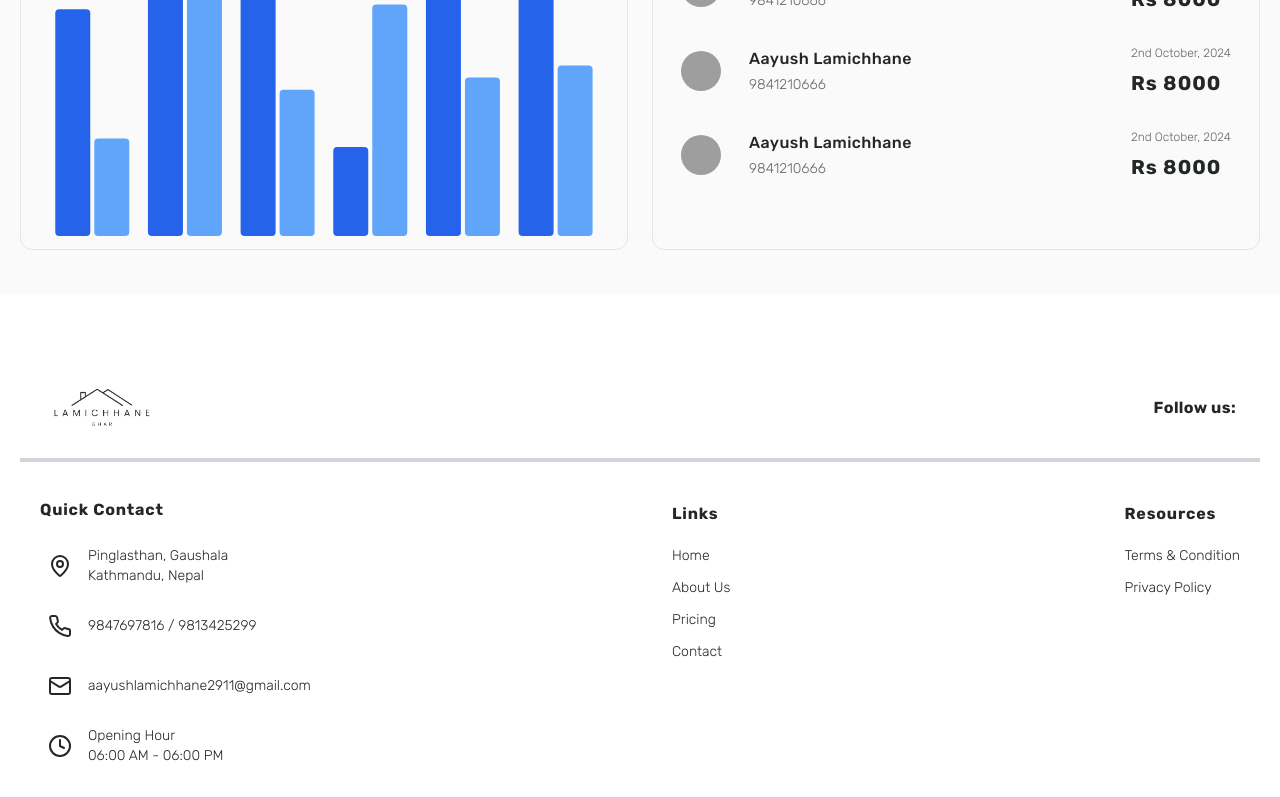
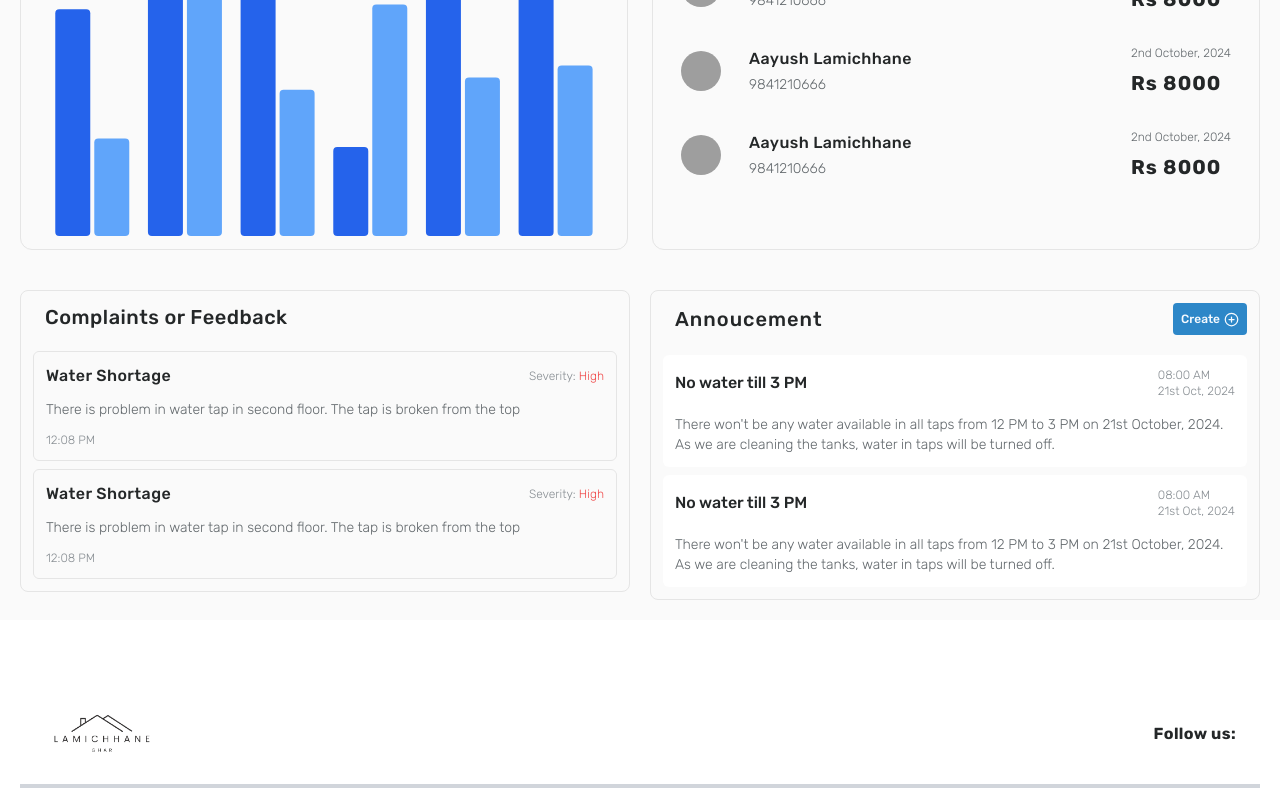
Before and after one commit to AaaayushXD/Rental, a Next.js app: page /admin/dashboard in a window 1280 px wide. Shown: the part 551-1348 px from the top of the page. Built offline with nearby package versions, Linux system fonts and the light colour scheme; grey boxes are pictures that could not be loaded.

Commit message:
ui: complete admin dashboard

```diff
--- a/src/app/admin/dashboard/page.tsx
+++ b/src/app/admin/dashboard/page.tsx
@@ -1,10 +1,12 @@
 "use client";
 import React from "react";
 import BoilerPlate from "../BoilerPlate";
-import { DollarSign } from "lucide-react";
+import { DollarSign, PlusCircle } from "lucide-react";
 import { ChartContainer, type ChartConfig } from "@/components/ui/chart";
 import { Bar, BarChart } from "recharts";
 import RecentPayment from "@/components/cards/RecentPayment";
+import TicketCard from "@/components/cards/TicketCard";
+import AnnoucementCard from "@/components/cards/AnnoucementCard";
 
 const chartConfig = {
   desktop: {
@@ -129,8 +131,34 @@ const page = () => {
                 <RecentPayment />
               </div>
             </div>
-            <div>
-              {/* TODO */}
+          </div>
+          <div className="grid grid-cols-1 lg:grid-cols-2 gap-8 lg:gap-5 justify-start items-start w-full">
+            <div className="border p-3 rounded-lg flex flex-col gap-5 w-full  flex-grow">
+              <div className="flex justify-between items-center gap-2">
+                <h4 className="font-medium text-xl tracking-wide pl-3">
+                  Complaints or Feedback
+                </h4>
+              </div>
+              <div className="flex flex-col justify-start w-full gap-2 max-h-[600px] overflow-y-auto ">
+                <TicketCard />
+                <TicketCard />
+              </div>
+            </div>
+            <div className="flex flex-col justify-start items-start gap-5 border p-3 rounded-lg  w-ful flex-grow">
+              <div className="w-full flex justify-between items-center gap-2">
+                <h3 className="font-medium text-xl tracking-wider pl-3">
+                  Annoucement
+                </h3>
+
+                <p className="text-xs flex gap-1 justify-center items-center p-2 bg-brandPrimary rounded text-brandPrimary-content font-medium hover:bg-brandPrimary-dark cursor-pointer">
+                  Create
+                  <PlusCircle size={15} />
+                </p>
+              </div>
+              <div className="flex flex-col gap-2 justify-start items-start max-h-[800px] overflow-y-auto">
+                <AnnoucementCard />
+                <AnnoucementCard />
+              </div>
             </div>
           </div>
         </div>
```
